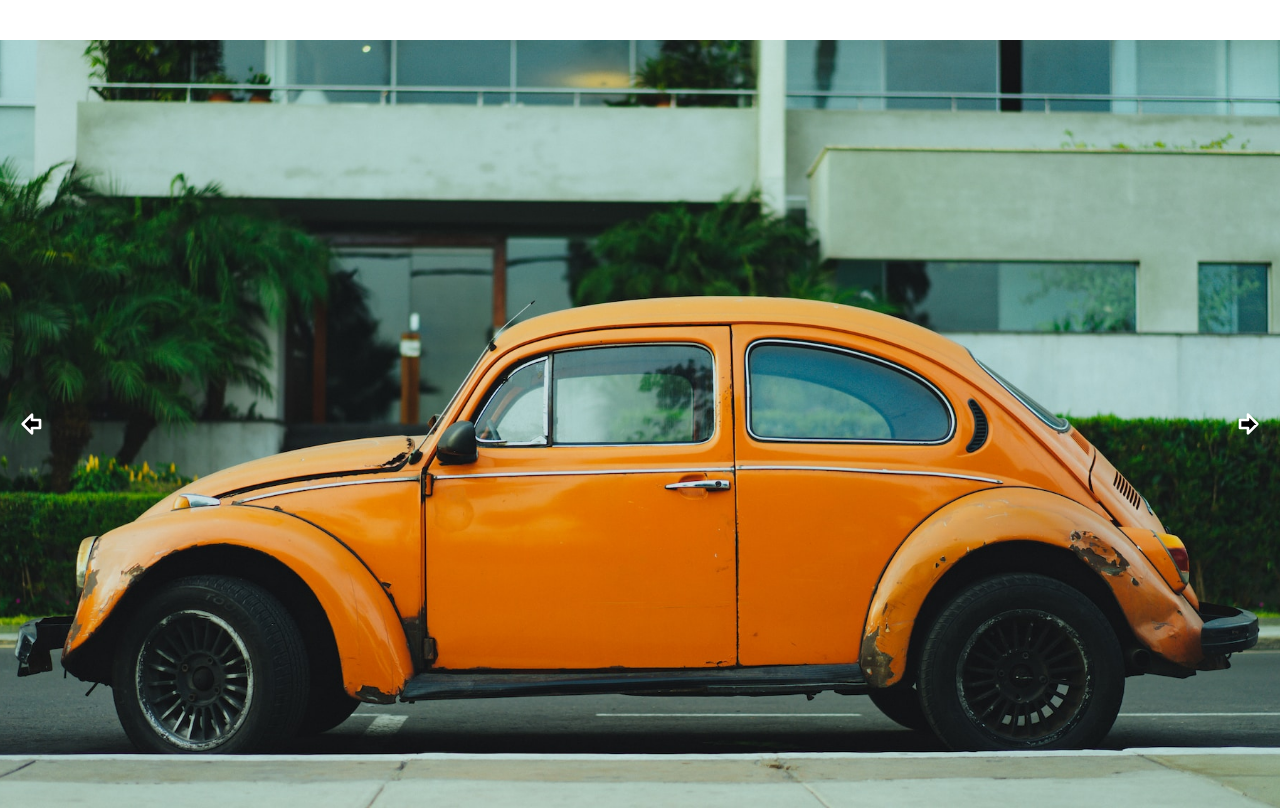
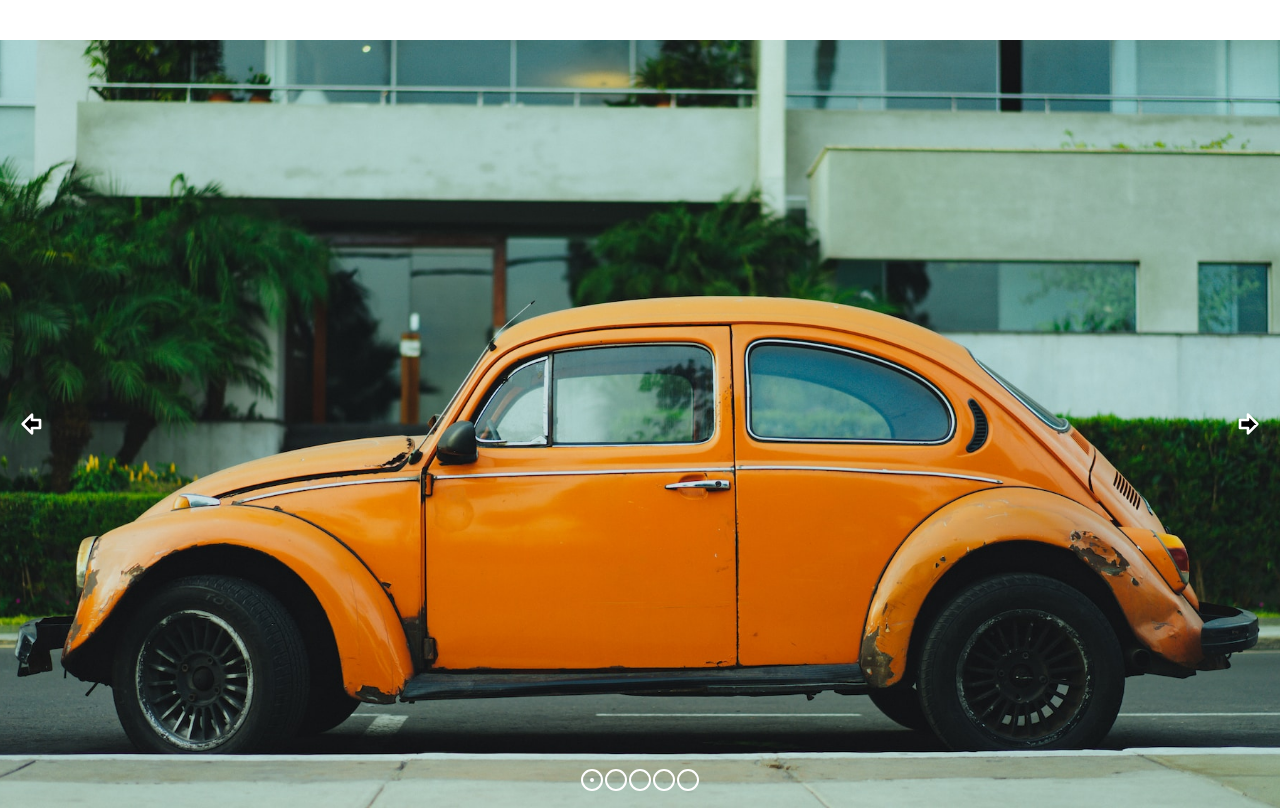
Before and after one commit to Erhahon-Imafidon/sliders, a React (Vite) app: page / in a window 1280 px wide. Built offline with nearby package versions, Linux system fonts and the light colour scheme.

Commit message:
added active buttons respectively

```diff
--- a/src/components/ImageSlider.tsx
+++ b/src/components/ImageSlider.tsx
@@ -1,5 +1,5 @@
 import { useRef, useState } from 'react';
-import { ArrowBigLeft, ArrowBigRight } from 'lucide-react';
+import { ArrowBigLeft, ArrowBigRight, Circle, CircleDot } from 'lucide-react';
 
 type ImageSliderProps = {
     imageUrls: string[];
@@ -35,6 +35,12 @@ const ImageSlider = ({ imageUrls }: ImageSliderProps) => {
         if (isTransitioning) return;
         setIsTransitioning(true);
         setImageIndex((prev) => prev - 1);
+    };
+
+    const goToImage = (index: number) => {
+        if (isTransitioning) return;
+        setIsTransitioning(true);
+        setImageIndex(index); // Adjust for cloned images
     };
 
     //   const showNextImage = () => {
@@ -91,6 +97,28 @@ const ImageSlider = ({ imageUrls }: ImageSliderProps) => {
                     <ArrowBigRight />
                 </button>
             </div>
+            <div className="flex items-center gap-2 justify-center relative w-full">
+                <div className="absolute -top-5 sm:-top-10">
+                    {images.map((_, index) => {
+                        if (index === 0 || index === images.length - 1) {
+                            return null; // Skip cloned images
+                        }
+                        return (
+                            <button
+                                key={index}
+                                className={`text-black text-3xl cursor-pointer *:stroke-white *:size-5 md:*:size-auto`}
+                                onClick={() => goToImage(index)}
+                            >
+                                {index === imageIndex ? (
+                                    <CircleDot />
+                                ) : (
+                                    <Circle />
+                                )}
+                            </button>
+                        );
+                    })}
+                </div>
+            </div>
         </div>
     );
 };
```
